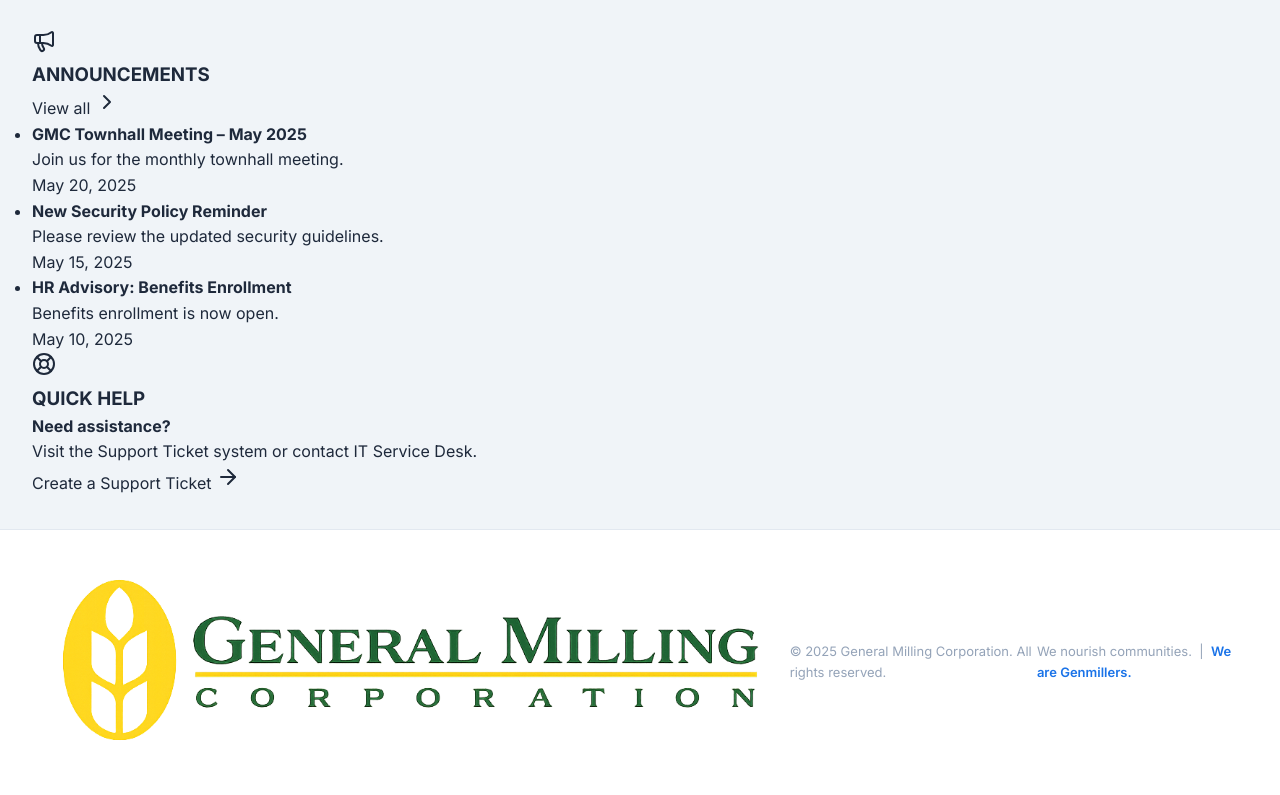
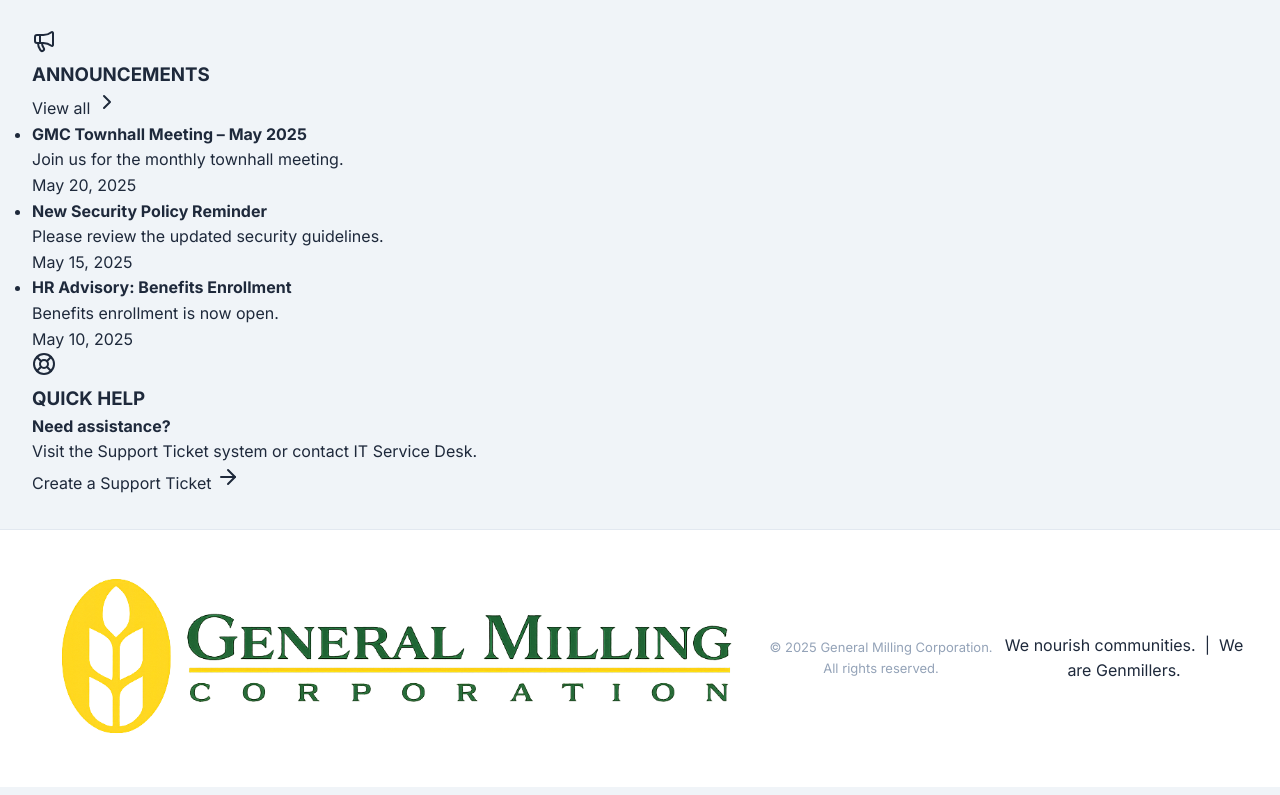
Before and after one commit to sclosbanes/SidServ-Portal, a plain HTML site: page public/index-old.html in a window 1280 px wide. Shown: the part 871-1666 px from the top of the page. Drawn offline with nearby package versions, Linux system fonts and the light colour scheme.

Commit message:
Center footer copyright

```diff
--- a/public/css/style.css
+++ b/public/css/style.css
@@ -736,11 +736,10 @@ img { display: block; max-width: 100%; }
 .footer-inner {
     max-width: 1440px; margin: 0 auto;
     padding: 0 2rem; display: flex;
-    align-items: center; justify-content: space-between;
+    align-items: center; justify-content: center;
+    text-align: center;
 }
 .footer-copy { font-size: 0.8125rem; color: var(--text-muted); }
-.footer-tagline { font-size: 0.8125rem; color: var(--text-muted); }
-.footer-tagline span { color: var(--gmc-blue); font-weight: 600; }
 
 /* === ANIMATIONS === */
 @keyframes fadeInUp {
```
Also changed, not shown: public/index.html (+0 -1 lines).
